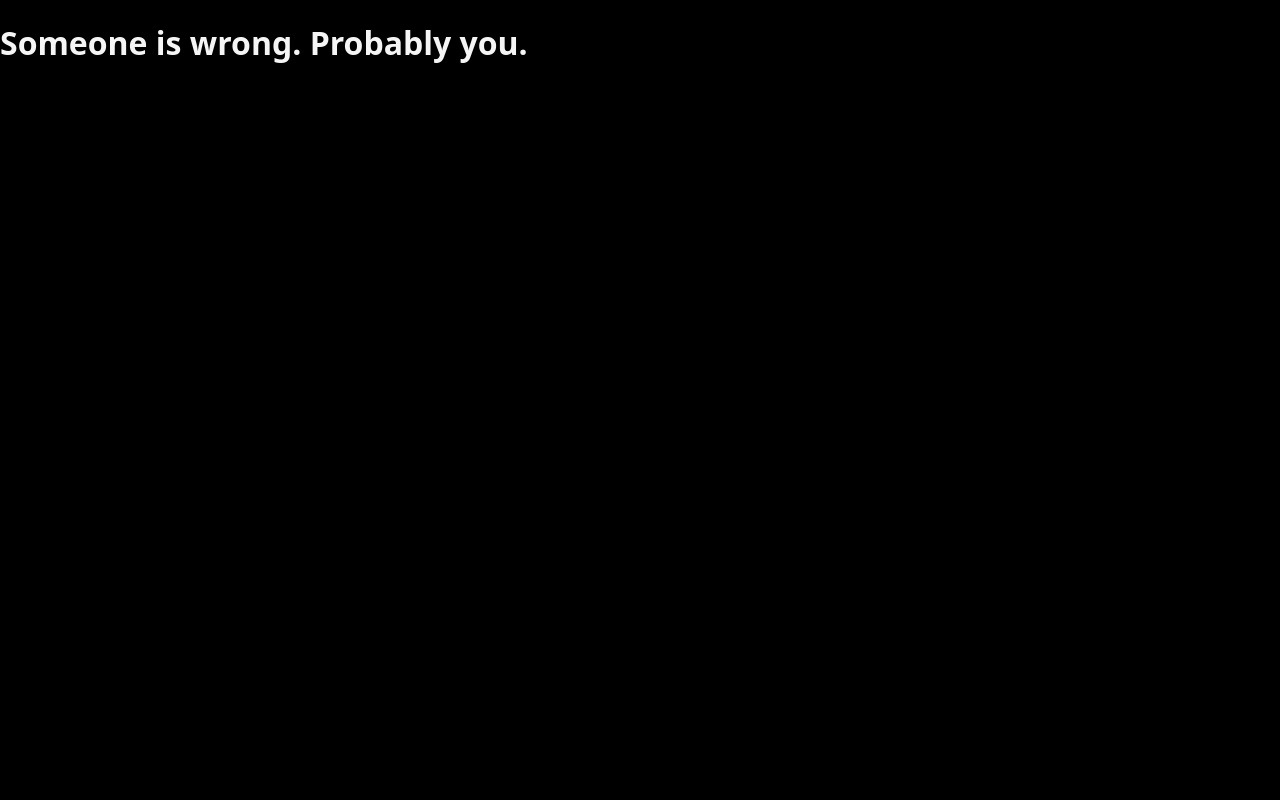
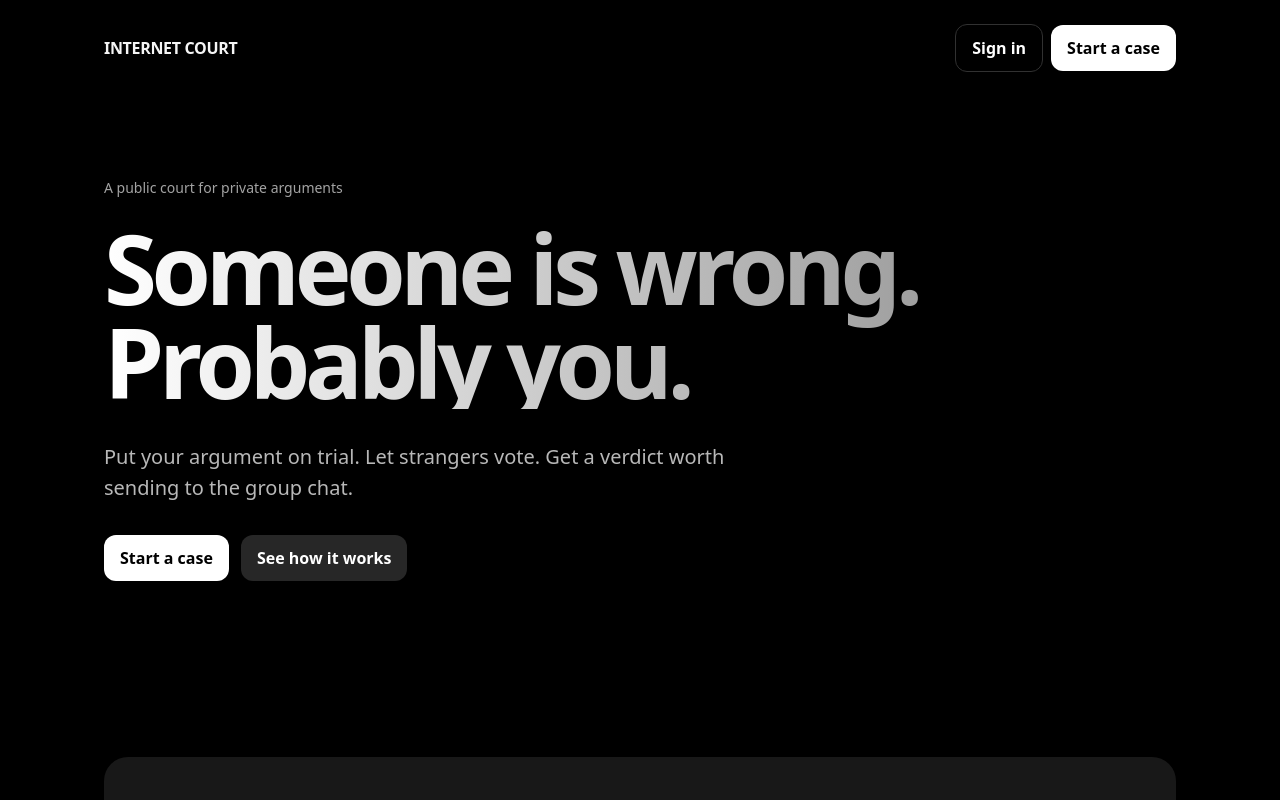
Before and after one commit to SohailKhan0525/internet-court, a Next.js app: page / in a window 1280 px wide. Shown: the top 800 px of the page. Built offline with nearby package versions, Linux system fonts and the light colour scheme; no server answers.

Commit message:
Build real homepage and case creation flow

```diff
--- a/app/page.tsx
+++ b/app/page.tsx
@@ -1,3 +1,78 @@
+'use client';
+
+import { FormEvent, useEffect, useState } from 'react';
+import { getSupabase } from '../lib/supabase';
+
 export default function Home() {
-  return <main><h1>Someone is wrong. Probably you.</h1></main>;
+  const [user, setUser] = useState<any>(null);
+  const [authOpen, setAuthOpen] = useState(false);
+  const [email, setEmail] = useState('');
+  const [authMessage, setAuthMessage] = useState('');
+  const [authError, setAuthError] = useState('');
+  const [caseOpen, setCaseOpen] = useState(false);
+  const [title, setTitle] = useState('');
+  const [argument, setArgument] = useState('');
+  const [caseError, setCaseError] = useState('');
+  const [creating, setCreating] = useState(false);
+
+  useEffect(() => {
+    const supabase = getSupabase();
+    supabase.auth.getUser().then(({ data }) => setUser(data.user ?? null));
+    const { data: listener } = supabase.auth.onAuthStateChange((_event, session) => {
+      setUser(session?.user ?? null);
+      if (session?.user) setAuthOpen(false);
+    });
+    return () => listener.subscription.unsubscribe();
+  }, []);
+
+  async function sendMagicLink(event: FormEvent) {
+    event.preventDefault();
+    setAuthError('');
+    setAuthMessage('');
+    const supabase = getSupabase();
+    const { error } = await supabase.auth.signInWithOtp({ email: email.trim(), options: { emailRedirectTo: window.location.origin } });
+    if (error) setAuthError(error.message);
+    else setAuthMessage('Check your email for the sign in link.');
+  }
+
+  async function createCase(event: FormEvent) {
+    event.preventDefault();
+    setCaseError('');
+    if (!user) return setAuthOpen(true);
+    if (title.trim().length < 5) return setCaseError('Give the case a title of at least 5 characters.');
+    if (argument.trim().length < 20) return setCaseError('Make the argument at least 20 characters so the jury has something real to judge.');
+    setCreating(true);
+    const supabase = getSupabase();
+    const slug = crypto.randomUUID().replaceAll('-', '').slice(0, 20);
+    const { data, error } = await supabase.from('cases').insert({ slug, owner_id: user.id, title: title.trim(), argument: argument.trim(), visibility: 'public' }).select('slug').single();
+    setCreating(false);
+    if (error) return setCaseError(error.message);
+    window.location.href = `/c/${data.slug}`;
+  }
+
+  async function signOut() {
+    await getSupabase().auth.signOut();
+    setUser(null);
+  }
+
+  return (
+    <div className="site">
+      <header className="nav">
+        <a className="brand" href="/">INTERNET COURT</a>
+        <div className="nav-actions">
+          {user ? <button className="button ghost" onClick={signOut}>Sign out</button> : <button className="button ghost" onClick={() => setAuthOpen(true)}>Sign in</button>}
+          <button className="button" onClick={() => user ? setCaseOpen(true) : setAuthOpen(true)}>Start a case</button>
+        </div>
+      </header>
+      <main id="main">
+        <section className="hero"><span className="eyebrow">A public court for private arguments</span><h1>Someone is wrong. Probably you.</h1><p>Put your argument on trial. Let strangers vote. Get a verdict worth sending to the group chat.</p><div className="hero-actions"><button className="button" onClick={() => user ? setCaseOpen(true) : setAuthOpen(true)}>Start a case</button><a className="button secondary" href="#how">See how it works</a></div></section>
+        <section className="reveal" aria-label="Tagline"><div className="reveal-card"><p>You make the argument. The internet makes the call.</p></div></section>
+        <section className="section" id="how"><h2 className="section-title">The court is simple.</h2><div className="grid"><article className="card"><h3>Make your case</h3><p>State what happened and what you think the internet should decide.</p></article><article className="card"><h3>Call the jury</h3><p>Share the permanent case link. Real people choose for or against.</p></article><article className="card"><h3>Get the verdict</h3><p>The result comes from real votes. No seeded consensus. No fake social proof.</p></article></div></section>
+        <section className="section"><h2 className="section-title">Built to be shared.</h2><div className="card"><p>Every case has a public URL designed to travel. Someone opens it, votes, argues with the verdict, and can bring their own case to court.</p></div></section>
+      </main>
+      <footer className="footer"><span>Internet Court</span><span>Real users. Real votes. Real verdicts.</span></footer>
+      {authOpen && <div className="modal-backdrop" role="presentation" onMouseDown={(e) => e.currentTarget === e.target && setAuthOpen(false)}><div className="modal" role="dialog" aria-modal="true" aria-labelledby="auth-title"><h2 id="auth-title">Enter the court</h2><p>Use a magic link. No password to remember.</p><form onSubmit={sendMagicLink}><div className="field"><label htmlFor="email">Email</label><input id="email" type="email" required value={email} onChange={(e) => setEmail(e.target.value)} autoComplete="email" /></div>{authError && <div className="error">{authError}</div>}{authMessage && <div className="success">{authMessage}</div>}<button className="button" type="submit">Email me a sign in link</button></form></div></div>}
+      {caseOpen && <div className="modal-backdrop" role="presentation" onMouseDown={(e) => e.currentTarget === e.target && setCaseOpen(false)}><div className="modal" role="dialog" aria-modal="true" aria-labelledby="case-title"><h2 id="case-title">Make your case</h2><p>The jury only gets what you put here. Keep it clear, specific and human.</p><form onSubmit={createCase}><div className="field"><label htmlFor="title">Case title</label><input id="title" maxLength={160} required value={title} onChange={(e) => setTitle(e.target.value)} placeholder="Was I wrong to leave the group chat?" /></div><div className="field"><label htmlFor="argument">Your argument</label><textarea id="argument" maxLength={5000} required value={argument} onChange={(e) => setArgument(e.target.value)} placeholder="Tell the jury what happened and what you think the verdict should be." /></div>{caseError && <div className="error">{caseError}</div>}<button className="button" disabled={creating} type="submit">{creating ? 'Opening case…' : 'Open case'}</button></form></div></div>}
+    </div>
+  );
 }
```
